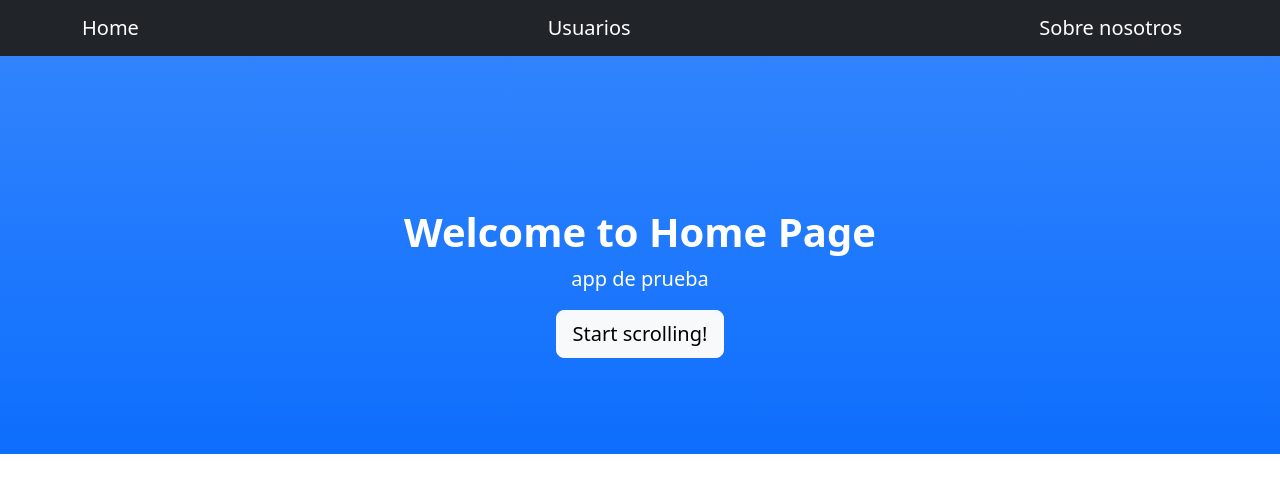
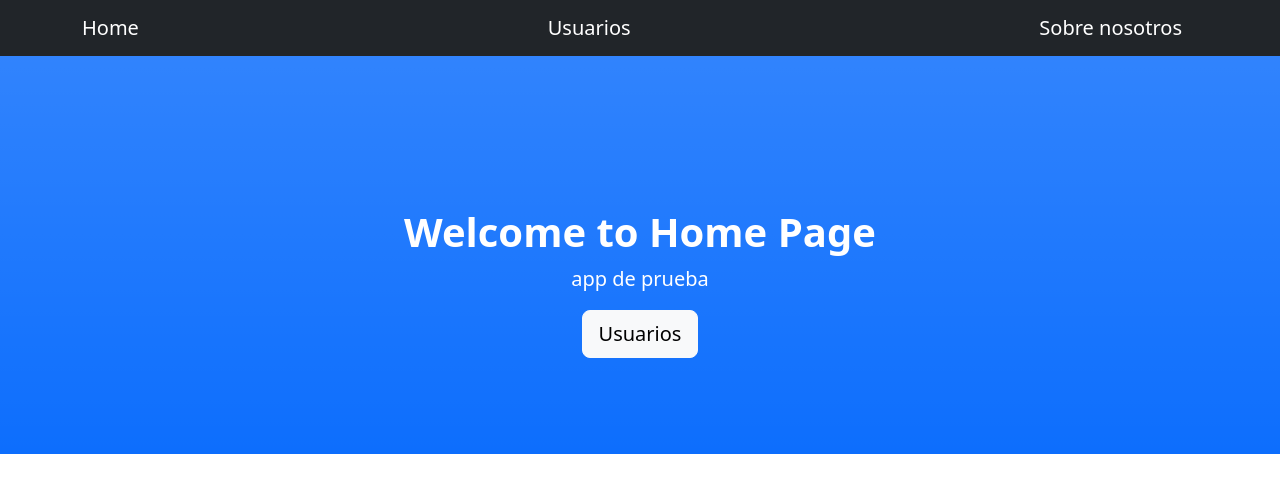
Before and after one commit to gustavo4490/react-router-v6-completo, a React (Create React App) app: page / in a window 1280 px wide. Shown: the top 492 px of the page. Built offline with nearby package versions, Linux system fonts and the light colour scheme.

Commit message:
etiqueta link =>a

```diff
--- a/src/pages/Homepage.js
+++ b/src/pages/Homepage.js
@@ -1,4 +1,5 @@
 import '../homePage.css'; // Importa tus estilos CSS
+import {Link} from 'react-router-dom'
 
 
 export default function Homepage() {
@@ -8,7 +9,8 @@ export default function Homepage() {
                 <div className="container px-4 text-center">
                     <h1 className="fw-bolder">Welcome to Home Page</h1>
                     <p className="lead"> app de prueba </p>
-                    <a className="btn btn-lg btn-light" href="#about">Start scrolling!</a>
+                    {/* etiqueta link para no refrescar la pagina  */}
+                    <Link className="btn btn-lg btn-light" to={'/Users'}>Usuarios</Link>
                 </div>
             </header>
 
```
